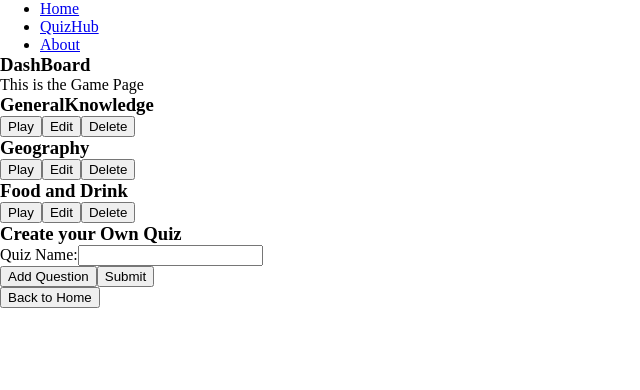
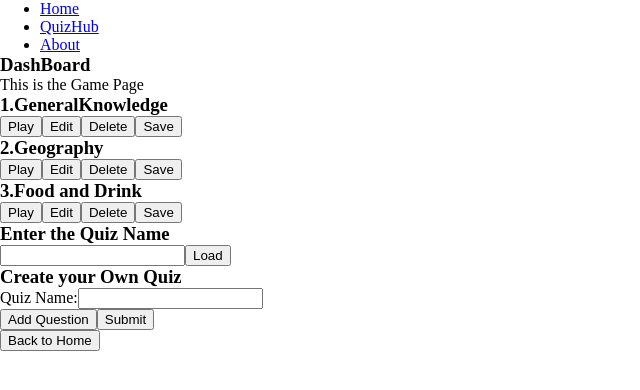
Before and after one commit to Suganthi2023/certification-project3, a React (Vite) app: page /quizhub in a window 1280 px wide. Shown: the top 390 px of the page, without its empty margins (0-640 px from the left). Built offline with nearby package versions, Linux system fonts and the light colour scheme.

Commit message:
Added HighestScore, localStorage and bug fixed in  play, edit components

```diff
--- a/src/components/Editquiz.jsx
+++ b/src/components/Editquiz.jsx
@@ -48,10 +48,11 @@ function EditQuiz({quiz,quizId,addquestion,EditQuestion,DeleteQuestion}) {
     }
 
     const[editedQuestion,setEditedQuestion] = useState({
-        question:"",
-        options:[],
-        correctanswer:"",
-        points:""
+        equesid: '',
+        equestion:"",
+        eoptions:[],
+        ecorrectAnswer:"",
+        epoints:""
 
     })
 
@@ -60,10 +61,10 @@ function EditQuiz({quiz,quizId,addquestion,EditQuestion,DeleteQuestion}) {
         console.log(e.target.name,e.target.value);
         const newEdit = {
             ...editedQuestion,[e.target.name]:e.target.value}
-            if(e.target.name === "options"){
+            if(e.target.name === "eoptions"){
                 newEdit[e.target.name] = e.target.value.split(",").map((option)=>option.trim());
-            } else if(e.target.name==="points"){
-                newEdit[e.target.name]=parseInt(e.target.value);
+            } else if(e.target.name==="epoints"){
+                newEdit[e.target.name]=((e.target.value).trim()===""||isNaN(parseInt(e.target.value))?'':parseInt(e.target.value));
             } else{
                 newEdit[e.target.name]=e.target.value;
             }
@@ -72,17 +73,33 @@ function EditQuiz({quiz,quizId,addquestion,EditQuestion,DeleteQuestion}) {
         }
 
     const handleEdit = (question)=>{
-        setEditedQuestion(question);
+        setEditedQuestion({
+            equesid:question.quesid,
+            equestion:question.question,
+            eoptions:question.options,
+            ecorrectAnswer:question.correctAnswer,
+            epoints:question.points
+
+        });
+        console.log("the data type of pointse is:", typeof(pointse))
     }
 
     const handleEditQuestion=(e)=>{
         e.preventDefault();
-         EditQuestion(quizId,editedQuestion)
+        const neweditq ={
+            quesid:editedQuestion.equesid,
+            quesiton:editedQuestion.equestion,
+            options:editedQuestion.eoptions,
+            correctAnswer:editedQuestion.ecorrectAnswer,
+            points:editedQuestion.epoints
+        }
+         EditQuestion(quizId,neweditq)
         setEditedQuestion({
-            question:'',
-            options:[],
-            correctanswer:'',
-            points:''
+            equestid:'',
+            equestion:'',
+            eoptions:[],
+            ecorrectAnswer:'',
+            epoints:''
         })
     }
 
@@ -138,16 +155,16 @@ function EditQuiz({quiz,quizId,addquestion,EditQuestion,DeleteQuestion}) {
             <form onSubmit={handleEditQuestion}>
 
                         <div>
-                            Question:<input type="text" name="question" value={editedQuestion.question} onChange={handleEditInput}/>
+                            Question:<input type="text" name="equestion" value={editedQuestion.equestion} onChange={handleEditInput}/>
                         </div>
                         <div>
-                            Options:<input type="text" name="options" value={editedQuestion.options} onChange={handleEditInput}/>
+                            Options:<input type="text" name="eoptions" value={editedQuestion.eoptions} onChange={handleEditInput}/>
                         </div>
                         <div>
-                            CorrectAnswer:<input type="text" name="correctanswer" value={editedQuestion.correctanswer} onChange={handleEditInput}/>
+                            CorrectAnswer:<input type="text" name="ecorrectAnswer" value={editedQuestion.ecorrectAnswer} onChange={handleEditInput}/>
                         </div>
                         <div>
-                            Points:<input type="text" name="points" value={editedQuestion.points} onChange={handleEditInput}/>
+                            Points:<input type="text" name="epoints" value={editedQuestion.epoints} onChange={handleEditInput}/>
                         </div>
 
 
--- a/src/components/Playquiz.jsx
+++ b/src/components/Playquiz.jsx
@@ -1,7 +1,7 @@
 import { Link } from "react-router-dom";
 import { useState } from "react";
 
-function PlayQuiz({quiz}) {
+function PlayQuiz({quiz,quizId,updateHighscore}) {
 
    //console.log({quiz});
    const[userAnswers,setUserAnswers]=useState({});
@@ -28,6 +28,10 @@ function PlayQuiz({quiz}) {
 
            }
        })
+       if(quiz.HighestScore<=newScore){
+            updateHighscore(quiz,quizId,newScore);
+        }
+
        setScore(newScore);
        //console.log(newScore);
        setUserAnswers({});
@@ -60,6 +64,8 @@ function PlayQuiz({quiz}) {
                </div>
                <div>
                    Score:{score}
+                   <br/>
+                   HighestScore:{quiz.HighestScore}
 
                </div>
 
--- a/src/components/QuizHub.jsx
+++ b/src/components/QuizHub.jsx
@@ -14,7 +14,7 @@ function QuizHub() {
                     quesid:1,
                     question:"What is a group of crows called?",
                     options:["A killer","A Murder","Crows","Crowd"],
-                    correctAnswer:"A killer",
+                    correctAnswer:"A Murder",
                     points : 5
                 },
                 {
@@ -102,6 +102,7 @@ function QuizHub() {
     })
 
     const handleformTyping=(e)=>{
+        e.preventDefault();
     //console.log(e.target.name,e.target.value);
         const newuserQuiz={
             ...newquiz,
@@ -143,19 +144,20 @@ function QuizHub() {
             Quizid:nextId,
             name:newquiz.name,
             questions:newquiz.questions,
-            Highestscore:0
+            HighestScore:0
         }
         setQuizzes([...quizzes,newQuiz]);
         setNewQuiz({name:"",questions:[]})
     }
 
-    const deleteQuiz = (Quizid)=>{
+    const deleteQuiz = (Quizid,Qname)=>{
 
-        console.log("The quiz getting deleted is:",Quizid)
+        console.log("The quiz getting deleted is:",Qname)
         const newquizzes = quizzes.filter((quiz)=>{
-            if (quiz.Quizid === Quizid){
+            if (quiz.name === Qname){
                 return false;
             } else {
+                localStorage.removeItem(Qname);
                 return true;
             }
         })
@@ -221,6 +223,57 @@ function QuizHub() {
         })
     }
 
+    const highScoreupdate =(Quiz,Quizid,highscore)=>{
+        console.log("the current highestscore is:",Quiz.HighestScore);
+        console.log("this is quiz getting update:",Quizid);
+        console.log("this is the score getting updated:",highscore);
+        setQuizzes(quizzes=>{
+            return quizzes.map(quiz=>{
+                if(quiz.Quizid===Quizid){
+                   return {...quiz,HighestScore:highscore};
+                }
+                    return quiz;
+            })
+
+        })
+    }
+
+    const saveTostorage=(Quiz)=>{
+        quizzes.forEach((quiz)=>{
+            if(quiz.Quizid===Quiz.Quizid){
+                localStorage.setItem(Quiz.name, JSON.stringify(Quiz))
+            }
+        });
+
+    };
+
+    const[typeNameload,setTypeNameload]=useState({
+        name:""
+    });
+
+    const[quiznotfound,setQuizNotfound]=useState('');
+
+    const handleUsertype=(e)=>{
+        e.preventDefault();
+        const typename ={
+            ...typeNameload,[e.target.name]:e.target.value
+        }
+        setTypeNameload(typename);
+    }
+
+    const loadFromstorage=(quiztoload)=>{
+            console.log(quiztoload);
+
+            const storedquizzes= JSON.parse(localStorage.getItem(quiztoload));
+            if(storedquizzes){
+                setQuizzes([...quizzes,storedquizzes]);
+            }else{
+                setQuizNotfound(`Quiz "${quiztoload}" not found`);
+            }
+            setTypeNameload({name:""})
+    }
+
+
 
 
 return (
@@ -229,7 +282,8 @@ return (
         <Routes>
 
             {quizzes.map((quiz)=> (
-                <Route key={quiz.Quizid} path={`/QuizHub/${quiz.Quizid}/playquiz`} element={<PlayQuiz quiz={quiz}/>}/>
+                <Route key={quiz.Quizid} path={`/QuizHub/${quiz.Quizid}/playquiz`}
+                element={<PlayQuiz quiz={quiz} quizId={quiz.Quizid} updateHighscore={highScoreupdate}/>}/>
             ))}
             {quizzes.map((quiz)=>(
                 <Route key={quiz.Quizid} path={`/QuizHub/${quiz.Quizid}/editquiz`}
@@ -244,16 +298,25 @@ return (
             This is the Game Page
             {quizzes.map((quiz)=>(
                 <div key={quiz.Quizid}>
-                    <h3>{quiz.name}</h3>
+                    <h3>{quiz.Quizid}.{quiz.name}</h3>
                     <Link to={`/QuizHub/${quiz.Quizid}/playquiz`} >
                         <button> Play </button>
                     </Link>
                     <Link to={`/QuizHub/${quiz.Quizid}/editquiz`} >
                         <button> Edit </button>
                     </Link>
-                    <button onClick={()=>{deleteQuiz(quiz.Quizid)}}>Delete</button>
+                    <button onClick={()=>{deleteQuiz(quiz.Quizid,quiz.name)}}>Delete</button>
+                    <button onClick={()=>{saveTostorage(quiz)}}>Save</button>
                 </div>
             ))}
+
+            <div>
+            <h3>Enter the Quiz Name</h3>
+            <input type="text"  name="name" value={typeNameload.name} onChange={handleUsertype}/>
+            <button onClick={()=>{loadFromstorage(typeNameload.name)}}>Load</button>
+            <p>{quiznotfound}</p>
+            </div>
+
 
             <h3>Create your Own Quiz</h3>
             <form onSubmit={handleCreateQuiz}>
@@ -272,8 +335,8 @@ return (
                             value={question.options} onChange={(e)=>handleQuestionTyping(index,e)}/>
                         </div>
                         <div>
-                            CorrectAnswer:<input type="text" name="correctanswer"
-                            value={question.correctanswer} onChange={(e)=>handleQuestionTyping(index,e)}/>
+                            CorrectAnswer:<input type="text" name="correctAnswer"
+                            value={question.correctAnswer} onChange={(e)=>handleQuestionTyping(index,e)}/>
                         </div>
                         <div>
                             Points:<input type="text" name="points"
```
